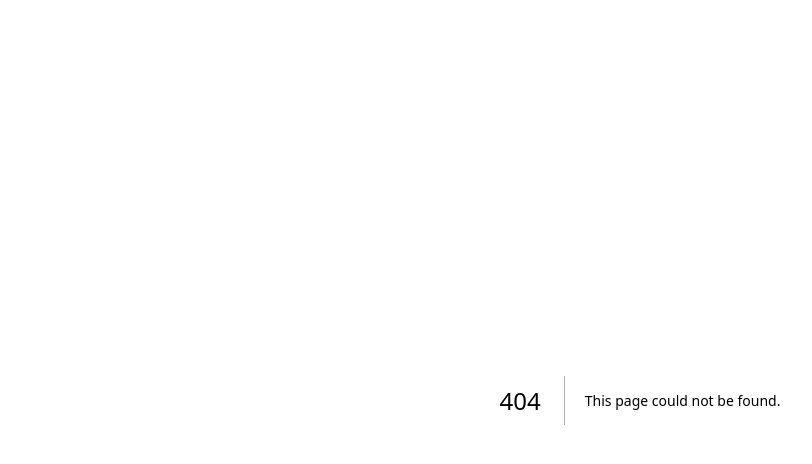
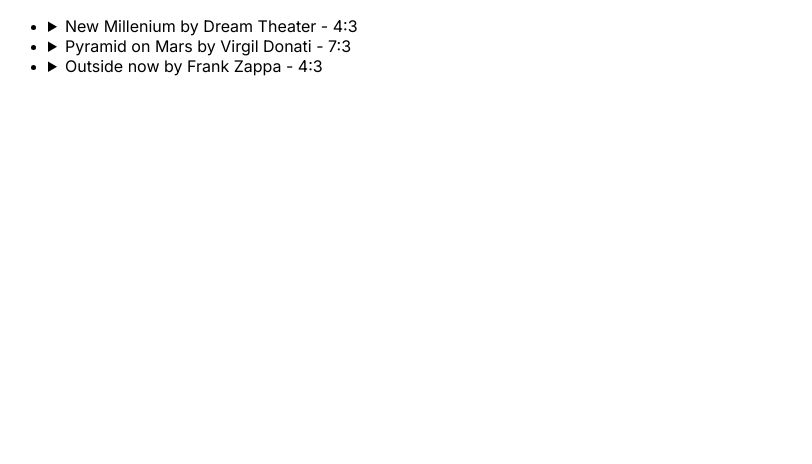
Before and after one commit to MarcoMaz/polylistsongs, a Next.js app: page /search in a window 1280 px wide. Before the commit this address had no page. Shown: the top 464 px of the page, without its empty margins (0-812 px from the left). Built offline with nearby package versions, Linux system fonts and the light colour scheme.

Commit message:
- add search page

```diff
--- /dev/null
+++ b/src/app/search/page.tsx
@@ -0,0 +1,75 @@
+/* eslint-disable @next/next/no-img-element */
+"use client";
+
+import { songsData } from "../../../pages/api/songs";
+
+const Search = () => {
+  return (
+    <main>
+      <ul>
+        {songsData.map(
+          (
+            {
+              title,
+              album,
+              artist,
+              drummer,
+              polyType,
+              year,
+              timestamp,
+              polyrhythm,
+              timeSignature,
+              source,
+              scoreUrl,
+            },
+            index
+          ) => {
+            return (
+              <li key={index}>
+                <details>
+                  <summary>
+                    {title} by {artist} - {polyrhythm.against}:{polyrhythm.base}
+                  </summary>
+                  {title} by {artist}, from <em>{album}</em> ({year})<br />
+                  drummer: {drummer} - type: {polyType} <br />
+                  <br />
+                  {polyrhythm.against}:{polyrhythm.base} starting at {timestamp}{" "}
+                  <br />
+                  <br />
+                  Time signature: {timeSignature.numerator} -{" "}
+                  {timeSignature.denominator} <br />
+                  <br />
+                  {scoreUrl && (
+                    <>
+                      score{" "}
+                      <img src={scoreUrl} alt="image" width={20} height={20} />{" "}
+                      <br />
+                      <br />
+                    </>
+                  )}
+                  source: {source}
+                </details>
+              </li>
+            );
+          }
+        )}
+      </ul>
+    </main>
+  );
+};
+
+export default Search;
+
+/*
+title,
+  album,
+  artist,
+  drummer,
+  polyType,
+  year,
+  timestamp,
+  polyrhythm,
+  timeSignature,
+  source,
+  scoreUrl
+  */
```
